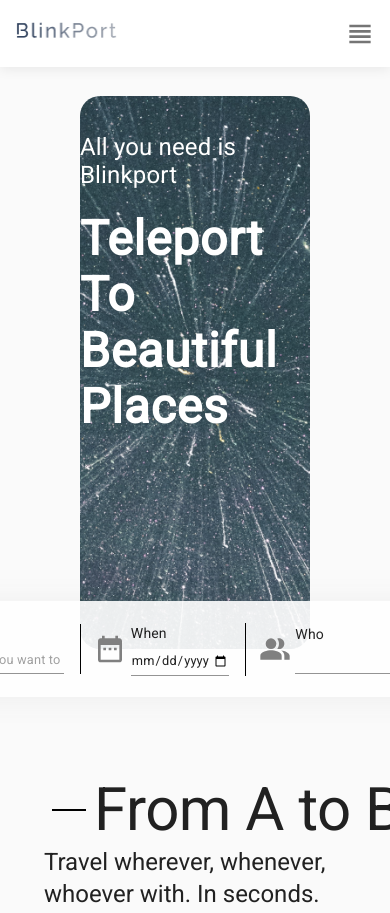
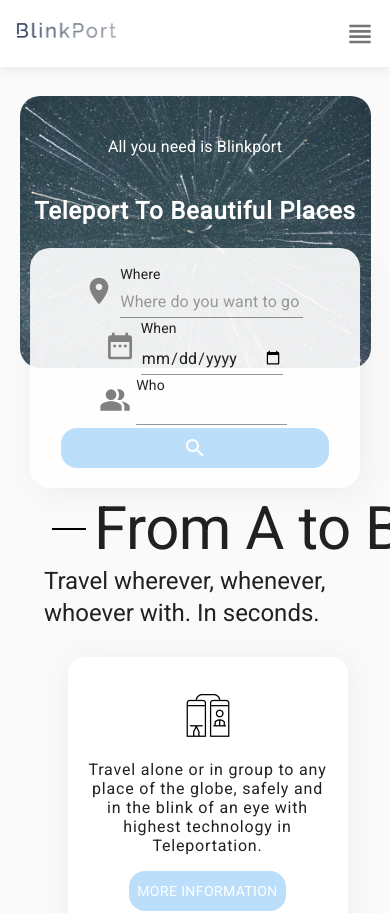
Before and after one commit to VekaTobias10/blinkport_app, a React (Create React App) app in the folder tercera-practica-vpv/: page / in a window 390 px wide. Shown: the top 913 px of the page. Built offline with nearby package versions, Linux system fonts and the light colour scheme; the HTML template or start-up script is replaced by a standard one.

Commit message:
header-responsive

```diff
--- a/tercera-practica-vpv/src/components/landing-components/home-visual-section/index.jsx
+++ b/tercera-practica-vpv/src/components/landing-components/home-visual-section/index.jsx
@@ -10,13 +10,13 @@ function ImageSection() {
   const classes = useStyles();
   return (
     <React.Fragment>
-      <div className="img row">
-        <div className="text-img">
-          <p>All you need is Blinkport</p>
-          <h1>Teleport To Beautiful Places</h1>
+      <div className={classes.imgRow}>
+        <div className={classes.textImg}>
+          <p className={classes.textImgP}>All you need is Blinkport</p>
+          <h1 className={classes.textImgH1}>Teleport To Beautiful Places</h1>
         </div>
-        <div className="reservation-container">
-          <div className="reservation-little-containers">
+        <div className={classes.reservationContainer}>
+          <div className={classes.reservationLittleContainers}>
             <LocationOn className={classes.icon}></LocationOn>
             <p className="reservation-little-title">Where</p>
             <TextField
@@ -26,7 +26,7 @@ function ImageSection() {
               placeholder="Where do you want to go"
             />
           </div>
-          <div className="reservation-little-containers">
+          <div className={classes.reservationLittleContainers}>
             <DateRange className={classes.icon}></DateRange>
             <p className="reservation-little-title">When</p>
             <TextField
--- a/tercera-practica-vpv/src/components/landing-components/home-visual-section/styles.css
+++ b/tercera-practica-vpv/src/components/landing-components/home-visual-section/styles.css
@@ -1,5 +1,5 @@
-.img {
-  background-image: url("../../../assets/img/header\ image.png");
+.imgRow {
+  background-image: url("../../../assets/img/header-image.png");
   background-position: center;
   background-size: cover;
   min-height: 553px;
--- a/tercera-practica-vpv/src/components/landing-components/home-visual-section/styles.js
+++ b/tercera-practica-vpv/src/components/landing-components/home-visual-section/styles.js
@@ -1,3 +1,4 @@
+import headerImage from '../../../assets/img/header-image.png';
 import { makeStyles } from '@material-ui/core/styles';
 
 const useStyles = makeStyles((theme) => ({
@@ -18,9 +19,100 @@ const useStyles = makeStyles((theme) => ({
         justifyContent: "center",
         alignItems: "center",
         padding: "8px",
-        height: "100%",
-        maxWidth: "3rem",
+        // height: "100%",
+        // maxWidth: "3rem",
+        [theme.breakpoints.down('sm')]: {
+            width: "90%",
+            margin: "auto",
+        },
     },
+    imgRow: {
+        backgroundImage: `url(${headerImage})`,
+        backgroundPosition: "center",
+        backgroundSize: "cover",
+        minHeight: "34.5rem",
+        borderRadius: "1.25rem",
+        marginRight: "5rem",
+        marginLeft: "5rem",
+        marginTop: "6rem",
+        paddingTop: "2rem",
+        position: "relative",
+        marginBottom: "7rem",
+        [theme.breakpoints.down('sm')]: {
+            marginTop: "6rem",
+            paddingTop: "2rem",
+            position: "relative",
+            marginBottom: "7rem",
+            width: "90%",
+            margin: "6rem auto 7rem",
+            minHeight: "17rem",
+        },
+    },
+    textImg: {
+        display: "flex",
+        flexDirection: "column",
+        justifyContent: "center",
+        alignItems: "center",
+        padding: "0rem",
+        color: "white",
+        lineHeight: "1rem",
+    },
+    reservationContainer: {
+        display: "flex",
+        flexDirection: "row",
+        justifyContent: "spaceBetween",
+        alignItems: "center",
+        padding: "1rem 5rem",
+        position: "absolute",
+        width: "48.75rem",
+        height: "6rem",
+        bottom: "0rem",
+        left: "50%",
+        transform: "translate(-50%, 50%)",
+        background: "rgba(255, 255, 255, 0.9)",
+        boxShadow: "0.33rem 0.33rem 1.87rem rgba(83, 83, 83, 0.08)",
+        borderRadius: "1.25rem",
+        [theme.breakpoints.down('sm')]: {
+            flexDirection: "column",
+            minHeight: "15rem",
+            width: "94%",
+            padding: "1rem 1rem",
+        },
+    },
+    reservationLittleContainers:{
+        display: "grid",
+        /* grid-template-columns: 1fr 1fr;
+        grid-template-rows: 2fr 1fr; */
+        gridTemplateAreas:
+          `'icon title title title'
+          'icon input input input'`,
+        gridGap: "0.3rem",
+        alignItems: "center",
+        borderRight: "solid black 1px",
+        [theme.breakpoints.down('sm')]: {
+            borderRight: "hidden",
+        },
+    },
+    textImgP: {
+        fontSize: "1.5rem",
+        lineHeight: "1.75rem",
+        marginTop: "0.31rem",
+        marginBottom: "1.37rem",
+        [theme.breakpoints.down('sm')]: {
+            fontSize: "1rem",
+        },
+    },
+    textImgH1: {
+        marginTop: "0rem",
+        fontSize: "3rem",
+        letterSpacing: "0.05rem",
+        lineHeight: "3.5rem",
+        [theme.breakpoints.down('sm')]: {
+            fontSize: "1.5rem",
+        },
+
+    }
+
 
 
 }));
--- a/tercera-practica-vpv/src/components/modal-component/personal-data/index.jsx
+++ b/tercera-practica-vpv/src/components/modal-component/personal-data/index.jsx
@@ -128,7 +128,7 @@ function PersonalData() {
               autoComplete="current-password"
               variant="outlined"
             />
-            <input type="submit" value="Submit your info!"></input>
+            <input type="submit" value="" className={classes.inputOculto}></input>
           </form>
         </div>
         <div className="check-box">
--- a/tercera-practica-vpv/src/components/modal-component/personal-data/style.js
+++ b/tercera-practica-vpv/src/components/modal-component/personal-data/style.js
@@ -42,5 +42,9 @@ export const useStyles = makeStyles((theme) => ({
             width:"fit-content",
         }
     },
+    inputOculto:{
+        border:"none",
+        color:"transparent",
+    }
 
 }));
--- a/tercera-practica-vpv/src/pages/register/index.jsx
+++ b/tercera-practica-vpv/src/pages/register/index.jsx
@@ -63,16 +63,16 @@ function RegisterData() {
                     <Button className={classes.buttonlogin} variant="contained" onClick={() => push('/')} >LOGIN</Button>
                     <div className="link_container">
                         <p className="link"><a className="link_color" href='#'>Forgot password?</a></p>
-                        <p className="link"><a className="link_color" href="">Don´t have an account? Sing Up</a></p>
+                        <p className="link"><a className="link_color" href="">Don´t have an account? Sign Up</a></p>
 
                     </div>
                 </form>
 
             </div>
             <div className={classes.singupContainer}>
-                <h5 className={classes.singupTitle}>Sing Up</h5>
+                <h5 className={classes.singupTitle}>Sign Up</h5>
                 <p className={classes.singupParagraph}>Book your teleports faster, pay with Bitcoin and get rewards for being a subscriber to the Business Plan.</p>
-                <Button className={classes.buttonlogin} variant="contained" onClick={() => push('/register')} >SING UP</Button>
+                <Button className={classes.buttonlogin} variant="contained" onClick={() => push('/register')} >SIGN UP</Button>
                 <p className="link"><a className="link_color" href="">Do you want to see our plans before?</a></p>
             </div>
         </div>
```
Also changed, not shown: tercera-practica-vpv/src/assets/img/header-image.png (renamed from tercera-practica-vpv/src/assets/img/header image.png).
